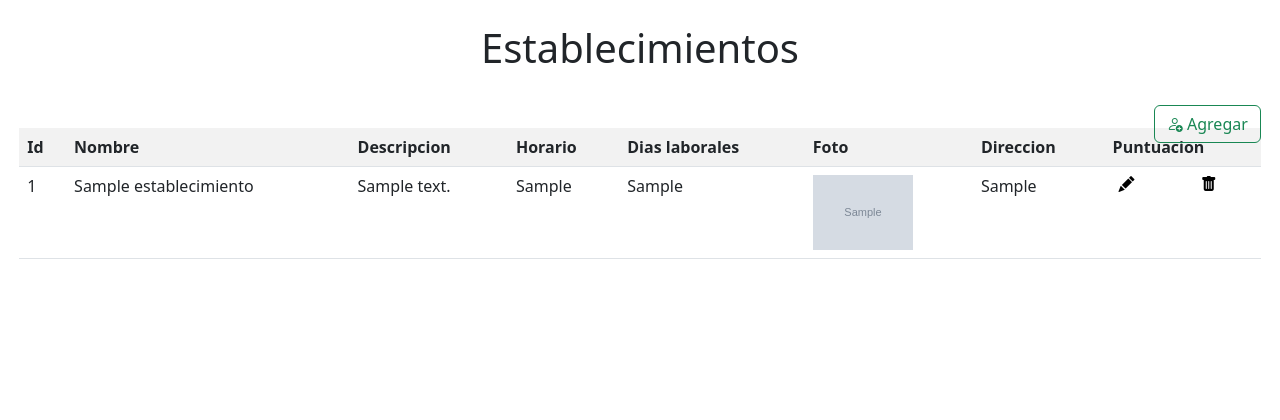
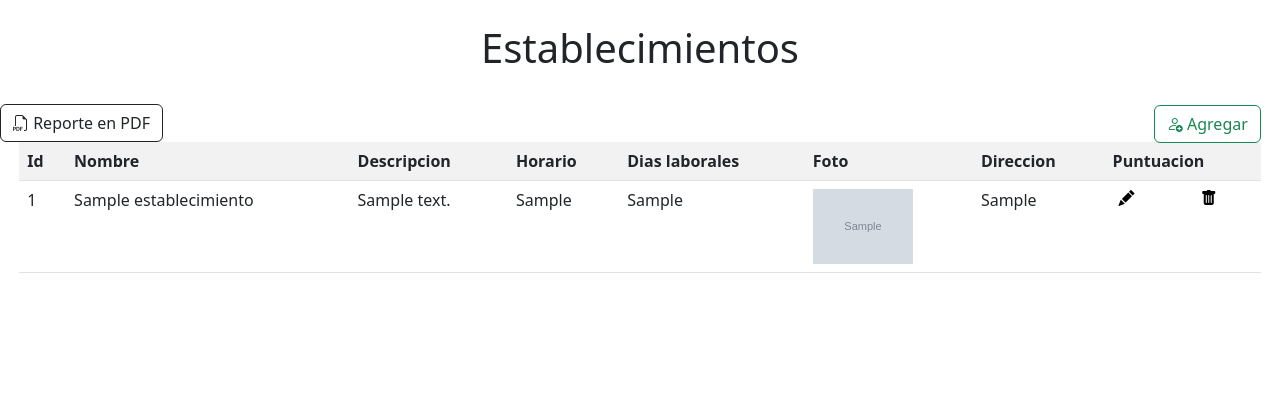
Before and after one commit to Ivan000095/ServiFinder, a PHP site: page /vistas/Establecimientos/index.php in a window 1280 px wide. Shown: the part 75-495 px from the top of the page. Run offline with PHP 8.4, Linux system fonts and the light colour scheme; tables that the repository leaves empty hold one stand-in row (values such as "Sample post"); grey boxes marked "Sample" are stand-in pictures.

Commit message:
Add files via upload

```diff
--- a/vistas/Establecimientos/index.php
+++ b/vistas/Establecimientos/index.php
@@ -10,6 +10,7 @@
         <br>
         <h1 id="titulo">Establecimientos</h1>
         <br>
+        <a href="reporte.php" class="btn btn-outline-dark" id="btnrepo"><i class="bi bi-filetype-pdf"></i> Reporte en PDF</a>
         <a href="create.php" class="btn btn-outline-success" id="btnadd"><i class="bi bi-person-add"></i> Agregar</a>
         <br>
             <table class="table table-striped" id="tabla-catalogo">
```
